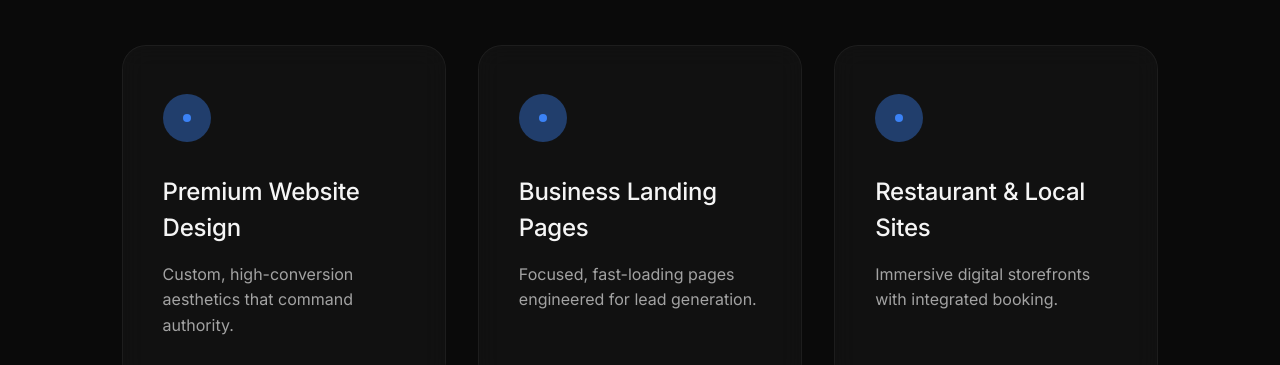
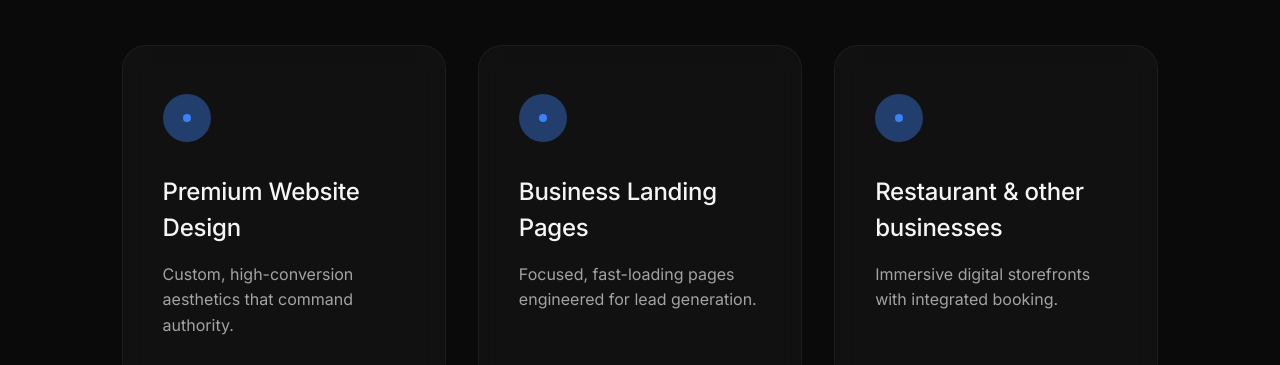
Before and after one commit to sherhanabid123-debug/Scalera, a React (Vite) app: page / in a window 1280 px wide. Shown: the part 1603-1968 px from the top of the page. Built offline with nearby package versions, Linux system fonts and the light colour scheme.

Commit message:
Update Services copy

```diff
--- a/src/components/sections/Services.jsx
+++ b/src/components/sections/Services.jsx
@@ -4,7 +4,7 @@ import gsap from 'gsap';
 const services = [
     { title: 'Premium Website Design', desc: 'Custom, high-conversion aesthetics that command authority.' },
     { title: 'Business Landing Pages', desc: 'Focused, fast-loading pages engineered for lead generation.' },
-    { title: 'Restaurant & Local Sites', desc: 'Immersive digital storefronts with integrated booking.' },
+    { title: 'Restaurant & other businesses', desc: 'Immersive digital storefronts with integrated booking.' },
     { title: 'WhatsApp Integration', desc: 'Seamless direct-to-chat workflows for modern consumers.' },
     { title: 'Performance Optimization', desc: 'Awwwards-level smooth scrolling and instant load times.' }
 ];
```
